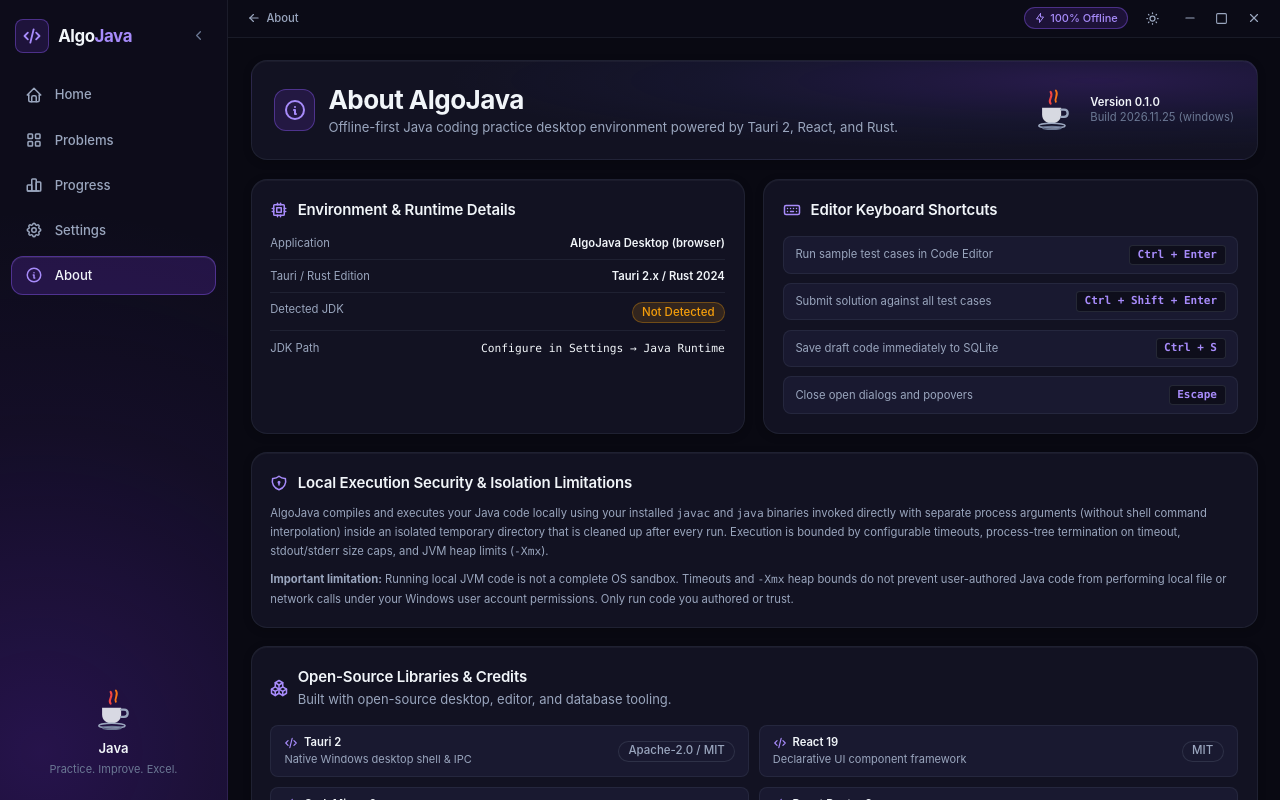
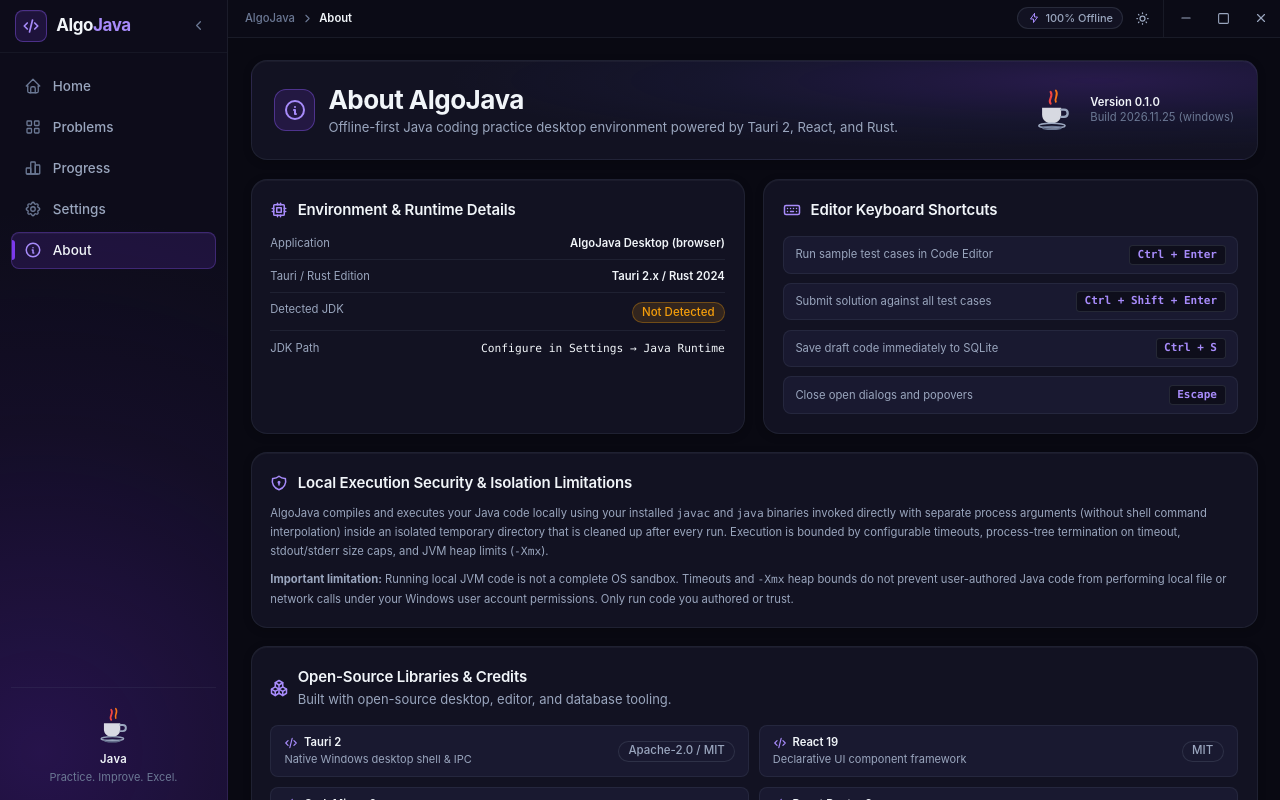
Before and after one commit to cto-mindset/AlgoJava, a React (Vite) app: page /#/about in a window 1280 px wide. Built offline with nearby package versions, Linux system fonts and the light colour scheme; a web font is replaced by a local one.

Commit message:
style(layout): polish AppShell, Sidebar navigation, and TitleBar breadcrumbs

```diff
--- a/src/components/layout/AppShell.tsx
+++ b/src/components/layout/AppShell.tsx
@@ -9,7 +9,7 @@ export function AppShell() {
       <Sidebar />
       <div className="flex min-w-0 flex-1 flex-col overflow-hidden">
         <TitleBar />
-        <main className="flex-1 overflow-y-auto overflow-x-hidden">
+        <main className="flex-1 overflow-y-auto overflow-x-hidden scroll-smooth">
           <Outlet />
         </main>
       </div>
--- a/src/components/layout/Sidebar.tsx
+++ b/src/components/layout/Sidebar.tsx
@@ -29,7 +29,7 @@ export function Sidebar() {
     <aside
       className={cn(
         "algo-sidebar-backdrop relative flex h-full shrink-0 flex-col justify-between border-r border-[var(--border-subtle)] transition-[width] duration-200 select-none",
-        collapsed ? "w-[74px]" : "w-[228px]"
+        collapsed ? "w-[72px]" : "w-[228px]"
       )}
     >
       <div>
@@ -37,16 +37,16 @@ export function Sidebar() {
         <div
           data-tauri-drag-region
           className={cn(
-            "flex items-center justify-between px-4 pt-5 pb-6",
-            collapsed ? "flex-col gap-2 px-2" : ""
+            "flex items-center justify-between border-b border-[var(--border-subtle)]/70 transition-all",
+            collapsed ? "flex-col gap-2 px-2 py-3.5" : "h-14 px-4"
           )}
         >
           <div className="flex items-center gap-2.5 min-w-0">
-            <div className="flex h-9 w-9 shrink-0 items-center justify-center rounded-[var(--radius-sm)] bg-[var(--accent-soft)] border border-[var(--accent-border)] text-[var(--accent-light)]">
-              <IconCode size={20} stroke={2.2} />
+            <div className="flex h-8.5 w-8.5 shrink-0 items-center justify-center rounded-[var(--radius-sm)] bg-[var(--accent-soft)] border border-[var(--accent-border)] text-[var(--accent-light)] shadow-[var(--surface-highlight)]">
+              <IconCode size={18} stroke={2.2} />
             </div>
             {!collapsed && (
-              <span className="text-lg font-bold tracking-tight text-[var(--text-primary)] truncate">
+              <span className="text-[17px] font-bold tracking-tight text-[var(--text-primary)] truncate">
                 Algo<span className="text-[var(--accent-light)]">Java</span>
               </span>
             )}
@@ -57,7 +57,7 @@ export function Sidebar() {
             aria-label={collapsed ? "Expand sidebar" : "Collapse sidebar"}
             title={collapsed ? "Expand sidebar" : "Collapse sidebar"}
             onClick={() => void updateSettings({ sidebarCollapsed: !collapsed })}
-            className="inline-flex h-7 w-7 shrink-0 items-center justify-center rounded-[var(--radius-xs)] text-[var(--text-muted)] hover:bg-[var(--bg-surface-hover)] hover:text-[var(--text-primary)] transition-colors cursor-pointer"
+            className="inline-flex h-7 w-7 shrink-0 items-center justify-center rounded-[var(--radius-xs)] text-[var(--text-muted)] hover:bg-[var(--bg-surface-hover)] hover:text-[var(--text-primary)] focus-visible:outline-none focus-visible:ring-2 focus-visible:ring-[var(--accent-light)] transition-colors cursor-pointer"
           >
             {collapsed ? (
               <IconChevronRight size={15} />
@@ -68,7 +68,7 @@ export function Sidebar() {
         </div>
 
         {/* Navigation links */}
-        <nav aria-label="Primary navigation" className="flex flex-col gap-1.5 px-3">
+        <nav aria-label="Primary navigation" className="flex flex-col gap-1 px-3 pt-4">
           {NAV_ITEMS.map(({ to, label, icon: Icon, end }) => (
             <NavLink
               key={to}
@@ -77,23 +77,30 @@ export function Sidebar() {
               title={collapsed ? label : undefined}
               className={({ isActive }) =>
                 cn(
-                  "flex items-center gap-3 rounded-[var(--radius-md)] px-3.5 py-2.5 text-sm font-medium transition-all duration-150",
-                  collapsed ? "justify-center px-2" : "",
+                  "group relative flex items-center gap-3 rounded-[var(--radius-sm)] px-3 py-2 text-[13.5px] font-medium transition-all duration-150 focus-visible:outline-none focus-visible:ring-2 focus-visible:ring-[var(--accent-light)]",
+                  collapsed ? "justify-center px-2 py-2.5" : "",
                   isActive
-                    ? "bg-[var(--accent-primary)]/20 text-[var(--text-primary)] border border-[var(--accent-border)] shadow-[inset_0_1px_0_rgba(255,255,255,0.08)]"
+                    ? "bg-[var(--accent-soft)] text-[var(--text-primary)] border border-[var(--accent-border)]/70 shadow-[var(--surface-highlight)]"
                     : "text-[var(--text-secondary)] border border-transparent hover:bg-[var(--bg-surface-hover)] hover:text-[var(--text-primary)]"
                 )
               }
             >
               {({ isActive }) => (
                 <>
+                  {isActive && !collapsed && (
+                    <span
+                      aria-hidden="true"
+                      className="absolute left-0 top-2 bottom-2 w-[3px] rounded-r-full bg-[var(--accent-primary)]"
+                    />
+                  )}
                   <Icon
                     size={18}
+                    stroke={isActive ? 2 : 1.75}
                     className={cn(
-                      "shrink-0",
+                      "shrink-0 transition-colors",
                       isActive
                         ? "text-[var(--accent-light)]"
-                        : "text-[var(--text-secondary)]"
+                        : "text-[var(--text-muted)] group-hover:text-[var(--text-primary)]"
                     )}
                   />
                   {!collapsed && <span className="truncate">{label}</span>}
@@ -107,17 +114,17 @@ export function Sidebar() {
       {/* Bottom Java Emblem */}
       <div
         className={cn(
-          "flex flex-col items-center px-4 pb-6 pt-4 text-center",
-          collapsed ? "px-2" : ""
+          "mx-3 mb-4 flex flex-col items-center border-t border-[var(--border-subtle)]/80 pt-4 text-center",
+          collapsed ? "mx-2 pt-3" : "px-2"
         )}
       >
-        <JavaCupEmblem className={collapsed ? "w-9 h-9" : "w-14 h-14"} />
+        <JavaCupEmblem className={collapsed ? "w-8 h-8" : "w-12 h-12"} />
         {!collapsed && (
           <>
-            <span className="mt-0.5 text-sm font-semibold text-[var(--text-primary)]">
+            <span className="mt-1 text-xs font-semibold tracking-wide text-[var(--text-primary)]">
               Java
             </span>
-            <span className="mt-1 text-[11px] text-[var(--text-muted)]">
+            <span className="mt-0.5 text-[11px] text-[var(--text-muted)]">
               Practice. Improve. Excel.
             </span>
           </>
--- a/src/components/layout/TitleBar.tsx
+++ b/src/components/layout/TitleBar.tsx
@@ -3,6 +3,7 @@ import { useLocation, useNavigate } from "react-router";
 import {
   IconArrowLeft,
   IconBolt,
+  IconChevronRight,
   IconMinus,
   IconMoon,
   IconSquare,
@@ -17,6 +18,28 @@ import {
   toggleMaximizeAppWindow,
 } from "@/lib/tauri/windowClient";
 import { useSettingsStore } from "@/stores/settingsStore";
+import type { ThemeMode } from "@/types/models";
+
+const ROUTE_LABELS: Record<string, string> = {
+  "/problems": "Problems",
+  "/progress": "Progress",
+  "/settings": "Settings",
+  "/about": "About",
+};
+
+function getEffectiveTheme(mode: ThemeMode): "dark" | "light" {
+  if (mode === "system") {
+    if (
+      typeof window !== "undefined" &&
+      typeof window.matchMedia === "function" &&
+      window.matchMedia("(prefers-color-scheme: light)").matches
+    ) {
+      return "light";
+    }
+    return "dark";
+  }
+  return mode;
+}
 
 export function TitleBar() {
   const location = useLocation();
@@ -30,50 +53,45 @@ export function TitleBar() {
   }, []);
 
   const isProblemDetail = location.pathname.startsWith("/problems/");
-  const isSubPage = location.pathname !== "/";
+  const sectionLabel = ROUTE_LABELS[location.pathname];
+  const effectiveTheme = getEffectiveTheme(theme);
 
   const handleToggleTheme = () => {
-    const next = theme === "dark" ? "light" : "dark";
+    const next = effectiveTheme === "dark" ? "light" : "dark";
     void updateSettings({ theme: next });
   };
 
   return (
     <header
       data-tauri-drag-region
-      className="flex h-10 shrink-0 items-center justify-between border-b border-[var(--border-subtle)] bg-[var(--bg-titlebar)] px-3 select-none"
+      className="flex h-10 shrink-0 items-center justify-between border-b border-[var(--border-subtle)] bg-[var(--bg-titlebar)] pl-3 select-none"
     >
       {/* Left context / breadcrumb */}
-      <div className="flex items-center gap-2.5 min-w-0">
+      <div className="flex items-center gap-2 min-w-0">
         {isProblemDetail ? (
           <button
             type="button"
             onClick={() => navigate("/problems")}
-            className="inline-flex items-center gap-1.5 rounded-[var(--radius-xs)] px-2 py-1 text-xs font-medium text-[var(--text-secondary)] hover:bg-[var(--bg-surface-hover)] hover:text-[var(--text-primary)] transition-colors cursor-pointer"
+            className="inline-flex items-center gap-1.5 rounded-[var(--radius-xs)] px-2 py-1 text-xs font-medium text-[var(--text-secondary)] hover:bg-[var(--bg-surface-hover)] hover:text-[var(--text-primary)] focus-visible:outline-none focus-visible:ring-2 focus-visible:ring-[var(--accent-light)] transition-colors cursor-pointer"
           >
             <IconArrowLeft size={14} />
             <span>Back to Problems</span>
           </button>
-        ) : isSubPage ? (
-          <button
-            type="button"
-            onClick={() => navigate("/")}
-            className="inline-flex items-center gap-1.5 rounded-[var(--radius-xs)] px-2 py-1 text-xs font-medium text-[var(--text-secondary)] hover:bg-[var(--bg-surface-hover)] hover:text-[var(--text-primary)] transition-colors cursor-pointer"
+        ) : sectionLabel ? (
+          <div
+            data-tauri-drag-region
+            className="flex items-center gap-1.5 px-1.5 text-xs"
           >
-            <IconArrowLeft size={14} />
-            <span>
-              {location.pathname === "/problems"
-                ? "Problems"
-                : location.pathname === "/progress"
-                ? "Progress"
-                : location.pathname === "/settings"
-                ? "Settings"
-                : "About"}
+            <span className="font-medium text-[var(--text-muted)]">AlgoJava</span>
+            <IconChevronRight size={13} className="text-[var(--text-muted)]" />
+            <span className="font-semibold text-[var(--text-primary)]">
+              {sectionLabel}
             </span>
-          </button>
+          </div>
         ) : (
           <span
             data-tauri-drag-region
-            className="px-2 text-xs font-medium text-[var(--text-muted)]"
+            className="px-1.5 text-xs font-medium text-[var(--text-muted)]"
           >
             AlgoJava
           </span>
@@ -81,31 +99,39 @@ export function TitleBar() {
       </div>
 
       {/* Right badges & window controls */}
-      <div className="flex items-center gap-1.5">
+      <div className="flex h-full items-center gap-1.5">
         <div
-          className="mr-1.5 inline-flex items-center gap-1 rounded-full border border-[var(--accent-border)] bg-[var(--accent-soft)] px-2.5 py-0.5 text-[11px] font-medium text-[var(--accent-light)]"
+          className="inline-flex items-center gap-1.5 rounded-full border border-[var(--border-default)] bg-[var(--bg-surface)] px-2.5 py-0.5 text-[11px] font-medium text-[var(--text-secondary)]"
           title="All problems, database, and Java execution run locally offline"
         >
-          <IconBolt size={12} />
+          <IconBolt size={12} className="text-[var(--accent-light)]" />
           <span>100% Offline</span>
         </div>
 
         <button
           type="button"
           onClick={handleToggleTheme}
-          title={theme === "dark" ? "Switch to Light Theme" : "Switch to Dark Theme"}
+          title={
+            effectiveTheme === "dark"
+              ? "Switch to Light Theme"
+              : "Switch to Dark Theme"
+          }
           aria-label="Toggle theme"
-          className="inline-flex h-7 w-7 items-center justify-center rounded-[var(--radius-xs)] text-[var(--text-secondary)] hover:bg-[var(--bg-surface-hover)] hover:text-[var(--text-primary)] transition-colors cursor-pointer"
+          className="inline-flex h-7 w-7 items-center justify-center rounded-[var(--radius-xs)] text-[var(--text-secondary)] hover:bg-[var(--bg-surface-hover)] hover:text-[var(--text-primary)] focus-visible:outline-none focus-visible:ring-2 focus-visible:ring-[var(--accent-light)] transition-colors cursor-pointer"
         >
-          {theme === "dark" ? <IconSun size={15} /> : <IconMoon size={15} />}
+          {effectiveTheme === "dark" ? (
+            <IconSun size={15} />
+          ) : (
+            <IconMoon size={15} />
+          )}
         </button>
 
-        <div className="ml-1 flex items-center gap-0.5">
+        <div className="ml-0.5 flex h-full items-center border-l border-[var(--border-subtle)] pl-1">
           <button
             type="button"
             aria-label="Minimize window"
             onClick={() => void minimizeAppWindow()}
-            className="inline-flex h-7 w-8 items-center justify-center rounded-[var(--radius-xs)] text-[var(--text-secondary)] hover:bg-[var(--bg-surface-hover)] hover:text-[var(--text-primary)] transition-colors cursor-pointer"
+            className="inline-flex h-full w-10 items-center justify-center text-[var(--text-secondary)] hover:bg-[var(--bg-surface-hover)] hover:text-[var(--text-primary)] transition-colors cursor-pointer"
           >
             <IconMinus size={14} />
           </button>
@@ -115,7 +141,7 @@ export function TitleBar() {
             onClick={() =>
               void toggleMaximizeAppWindow().then(setMaximized).catch(() => {})
             }
-            className="inline-flex h-7 w-8 items-center justify-center rounded-[var(--radius-xs)] text-[var(--text-secondary)] hover:bg-[var(--bg-surface-hover)] hover:text-[var(--text-primary)] transition-colors cursor-pointer"
+            className="inline-flex h-full w-10 items-center justify-center text-[var(--text-secondary)] hover:bg-[var(--bg-surface-hover)] hover:text-[var(--text-primary)] transition-colors cursor-pointer"
           >
             {maximized ? <IconSquareToggle size={13} /> : <IconSquare size={13} />}
           </button>
@@ -123,7 +149,7 @@ export function TitleBar() {
             type="button"
             aria-label="Close window"
             onClick={() => void closeAppWindow()}
-            className="inline-flex h-7 w-8 items-center justify-center rounded-[var(--radius-xs)] text-[var(--text-secondary)] hover:bg-[var(--status-danger)] hover:text-white transition-colors cursor-pointer"
+            className="inline-flex h-full w-10 items-center justify-center text-[var(--text-secondary)] hover:bg-[var(--status-danger)] hover:text-white transition-colors cursor-pointer"
           >
             <IconX size={14} />
           </button>
```
